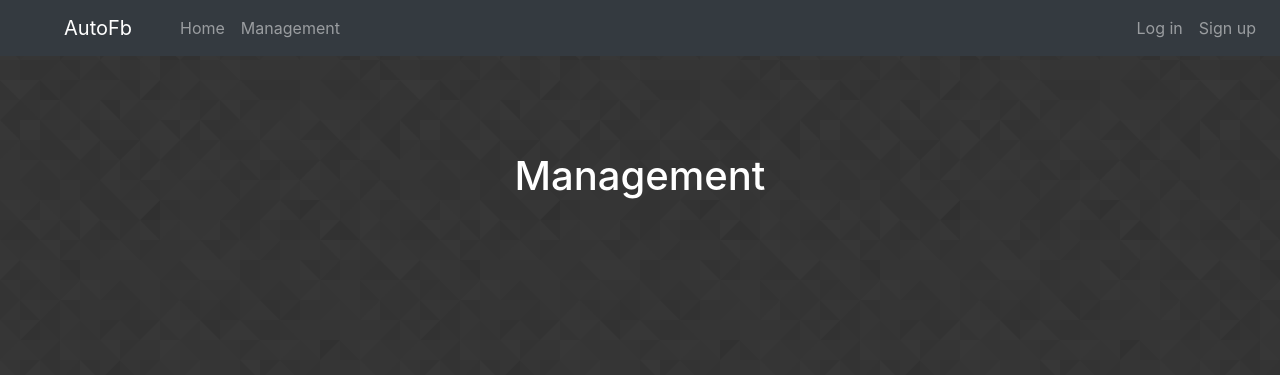
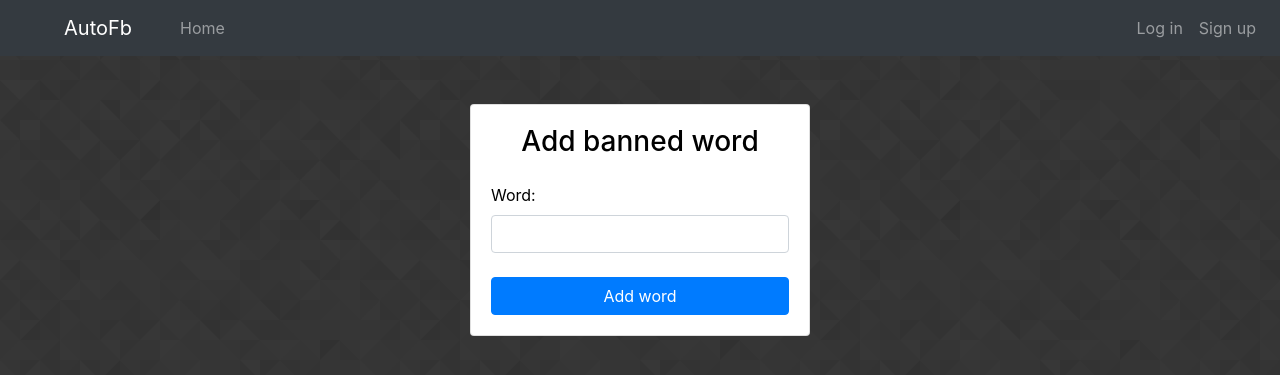
Before and after one commit to Wokstym/AutoFb, a Django app: page /management/ in a window 1280 px wide. Shown: the top 375 px of the page. Run offline with Django 3.2, Linux system fonts and the light colour scheme; some libraries are stand-ins or nearby versions.

Commit message:
Adding banned words to database

```diff
--- a/AutoFb/urls.py
+++ b/AutoFb/urls.py
@@ -29,6 +29,7 @@ urlpatterns = [
     path('login/', auth_views.LoginView.as_view(template_name='accounts/login.html'), name='login'),
     path('', home_view.start_page, name='start'),
     path('admin/', admin.site.urls, name='admin'),
-    path('management/', home_view.management_page, name='management')
+    path('management/', home_view.management_page, name='management'),
+    path('management/<int:page_number>/', home_view.management_page, name='management')
 
 ]
--- a/accounts/forms.py
+++ b/accounts/forms.py
@@ -2,6 +2,8 @@ import facebook
 from django import forms
 from django.contrib.auth.forms import UserCreationForm
 from django.contrib.auth.models import User
+
+from home.models import BannedWord
 
 
 class SignUpForm(UserCreationForm):
@@ -17,6 +19,14 @@ class InsertToken(forms.Form):
     page_id = forms.CharField(label='Page ID', max_length=254, required=True)
 
 
+class InsertWord(forms.Form):
+    word = forms.CharField(label='Word', max_length=100, required=True)
+
+    class Meta:
+        model = BannedWord
+        fields = 'word'
+
+
 def validate_token_page_id(token, page_id):
     try:
         graph = facebook.GraphAPI(token)
@@ -24,3 +34,10 @@ def validate_token_page_id(token, page_id):
         return True
     except:
         return False
+
+
+def validate_word(word):
+    if " " in word:
+        return False
+
+    return True
--- a/home/views.py
+++ b/home/views.py
@@ -8,9 +8,9 @@ from django.core.paginator import Paginator
 import json
 import re
 
-from accounts.forms import SignUpForm
+from accounts.forms import SignUpForm, InsertWord, validate_word
 
-from .models import UserData, Page
+from .models import UserData, Page, BannedWord
 
 
 def index(request, page_number=0):
@@ -49,6 +49,7 @@ def index(request, page_number=0):
             post['comments'] = comments
 
     context = {
+        'page_number': page_number,
         'posts': posts,
         'image_url': profile_image,
     }
@@ -161,5 +162,37 @@ def start_page(request):
     return render(request, 'home/start.html')
 
 
-def management_page(request):
-    return render(request, 'home/management.html')
+def management_page(request, page_number=0):
+    if request.method == 'POST':
+        form = InsertWord(request.POST)
+
+        if form.is_valid():
+            word = form.cleaned_data['word']
+            if validate_word(word):
+                word = re.sub(r'[0-9]', '', word)
+                word = re.sub(r'[^\w\s]', '', word)
+                word = word.lower()
+
+                current_user = request.user
+                userData = UserData.objects.get(user_id=current_user.id)
+
+                banned_words = []
+                for banned_word in userData.pages[page_number].words:
+                    banned_words.append(banned_word.word)
+
+                if word not in banned_words:
+                    banned_word = BannedWord(word=word)
+                    userData.pages[page_number].words.append(banned_word)
+                    userData.save()
+                form = InsertWord()
+                return render(request, 'home/management.html', {'form': form, 'isValid': True})
+            else:
+                form = InsertWord()
+                return render(request, 'home/management.html', {'form': form, 'isValid': False})
+        else:
+            form = InsertWord()
+            return render(request, 'home/management.html', {'form': form, 'isValid': False})
+    else:
+        form = InsertWord()
+
+    return render(request, 'home/management.html', {'form': form, 'isValid': True})
--- a/static/css/home/management.css
+++ b/static/css/home/management.css
@@ -1,4 +1,3 @@
 body{
     background-image: url(../../img/home/prism.png);
-    color: white;
 }
--- a/templates/base.html
+++ b/templates/base.html
@@ -22,9 +22,6 @@
         <ul class="navbar-nav mr-auto ">
             <li class="nav-item">
                 <a class="nav-link" href="{% url 'index' page_number=0 %}">Home</a>
-            </li>
-            <li class="nav-item">
-                <a class="nav-link" href="{% url 'management' %}">Management</a>
             </li>
             {% if request.user.is_superuser %}
             <li class="nav-item">
--- a/templates/home/index.html
+++ b/templates/home/index.html
@@ -25,6 +25,9 @@
                         {% csrf_token %}
                         <button type="submit" class="btn btn-dark" name="delete_all_comments" style="background-color: rgb(40,40,40)">Delete comments with banned words in every post</button>
                     </form>
+                </div>
+                <div class="col-lg-8 col-offset-lg-2 text-center mx-auto mt-2">
+                    <a class="btn btn-dark" style="background-color: rgb(40,40,40)" href="{% url 'management' page_number=page_number %}">Management</a>
                 </div>
 
                 {% for post in posts %}
--- a/templates/home/management.html
+++ b/templates/home/management.html
@@ -6,12 +6,22 @@
   <link rel="stylesheet" href="{% static 'css/home/management.css' %}">
 {% endblock %}
 
+{% block title %}Management{% endblock %}
+
 {% block content %}
-
 <div class="container mt-5 col-12">
-    <div class = "row">
-        <div class="col-lg-8 col-offset-lg-2 text-center mx-auto my-5">
-            <h1>Management</h1>
+    <div class="row justify-content-center">
+        <div class="col-lg-4 col-md-6 col-sm-8">
+            <div class="card">
+                <div class="card-body">
+                    <h3 class="card-title text-center mb-4" style="color: black">Add banned word</h3>
+                    <form method="post" novalidate style="color: black">
+                        {% csrf_token %}
+                        {% include 'accounts/form.html' %}
+                        <button type="submit" class="btn btn-primary btn-block mt-4" name="add_word">Add word</button>
+                    </form>
+                </div>
+            </div>
         </div>
     </div>
 </div>
```
